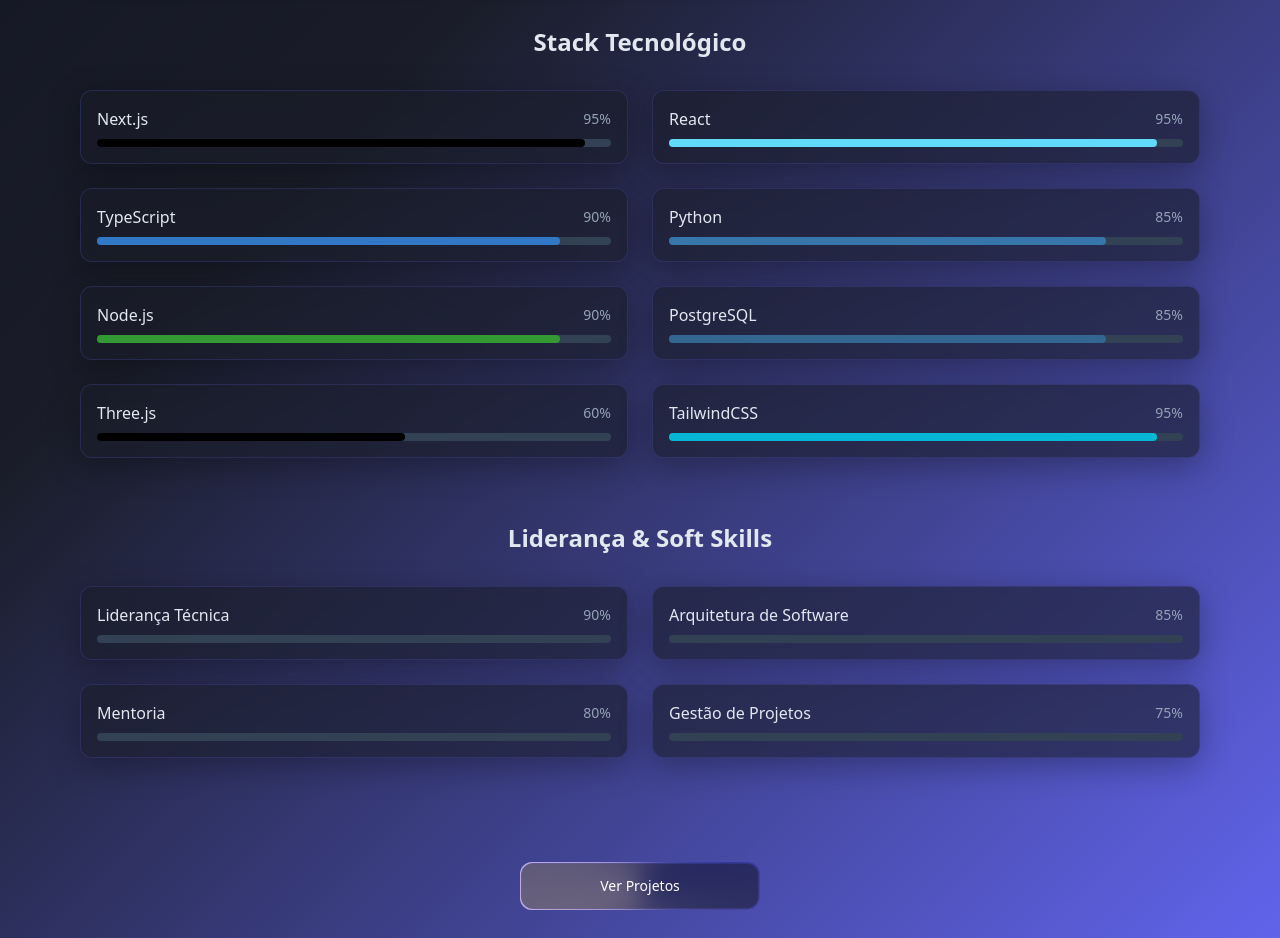
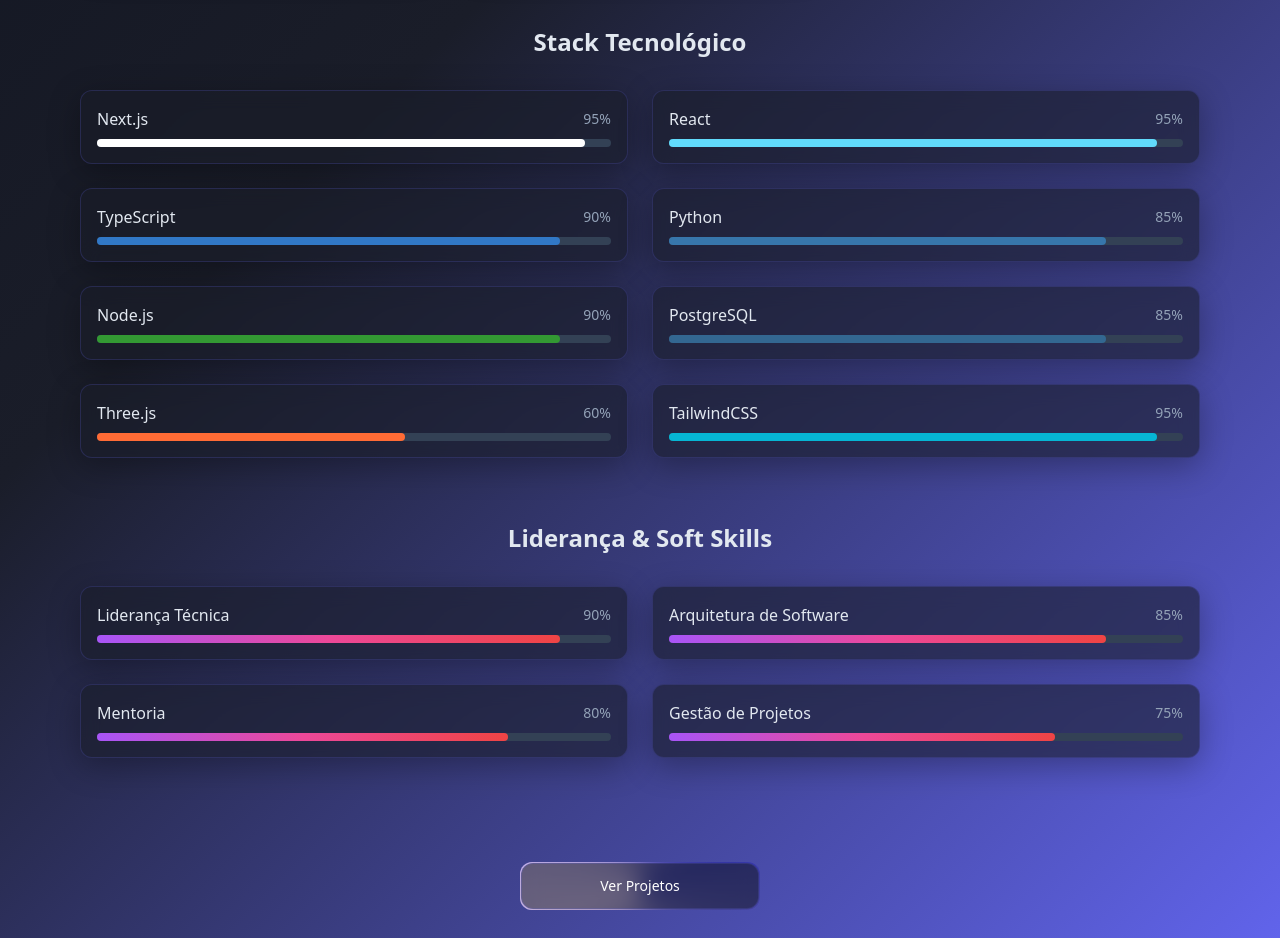
Before and after one commit to Wesley-SdS/Portfolio, a Next.js app: page / in a window 1280 px wide. Shown: the part 3420-4358 px from the top of the page. Built offline with nearby package versions, Linux system fonts and the light colour scheme.

Commit message:
feat: Update color scheme for tech skills and enhance gradient styling in Experience component

```diff
--- a/components/Experience.tsx
+++ b/components/Experience.tsx
@@ -12,13 +12,13 @@
   const [isDialogOpen, setIsDialogOpen] = useState(false);
 
   const techSkills = [
-    { name: "Next.js", level: 95, color: "#000000" },
+    { name: "Next.js", level: 95, color: "#ffffff" },
     { name: "React", level: 95, color: "#61DAFB" },
     { name: "TypeScript", level: 90, color: "#3178C6" },
     { name: "Python", level: 85, color: "#3776AB" },
     { name: "Node.js", level: 90, color: "#339933" },
     { name: "PostgreSQL", level: 85, color: "#336791" },
-    { name: "Three.js", level: 60, color: "#000000" },
+    { name: "Three.js", level: 60, color: "#ff6b35" },
     { name: "TailwindCSS", level: 95, color: "#06B6D4" },
   ];
 
@@ -178,7 +178,10 @@
                 </div>
                 <div className="w-full bg-slate-700 rounded-full h-2">
                   <motion.div
-                    className="h-2 rounded-full bg-gradient-to-r from-purple-500 to-pink-500"
+                    className="h-2 rounded-full bg-gradient-to-r from-purple-400 via-pink-500 to-red-500"
+                    style={{
+                      background: 'linear-gradient(90deg, #a855f7 0%, #ec4899 50%, #ef4444 100%)'
+                    }}
                     initial={{ width: 0 }}
                     whileInView={{ width: `${skill.level}%` }}
                     viewport={{ once: true }}
```
